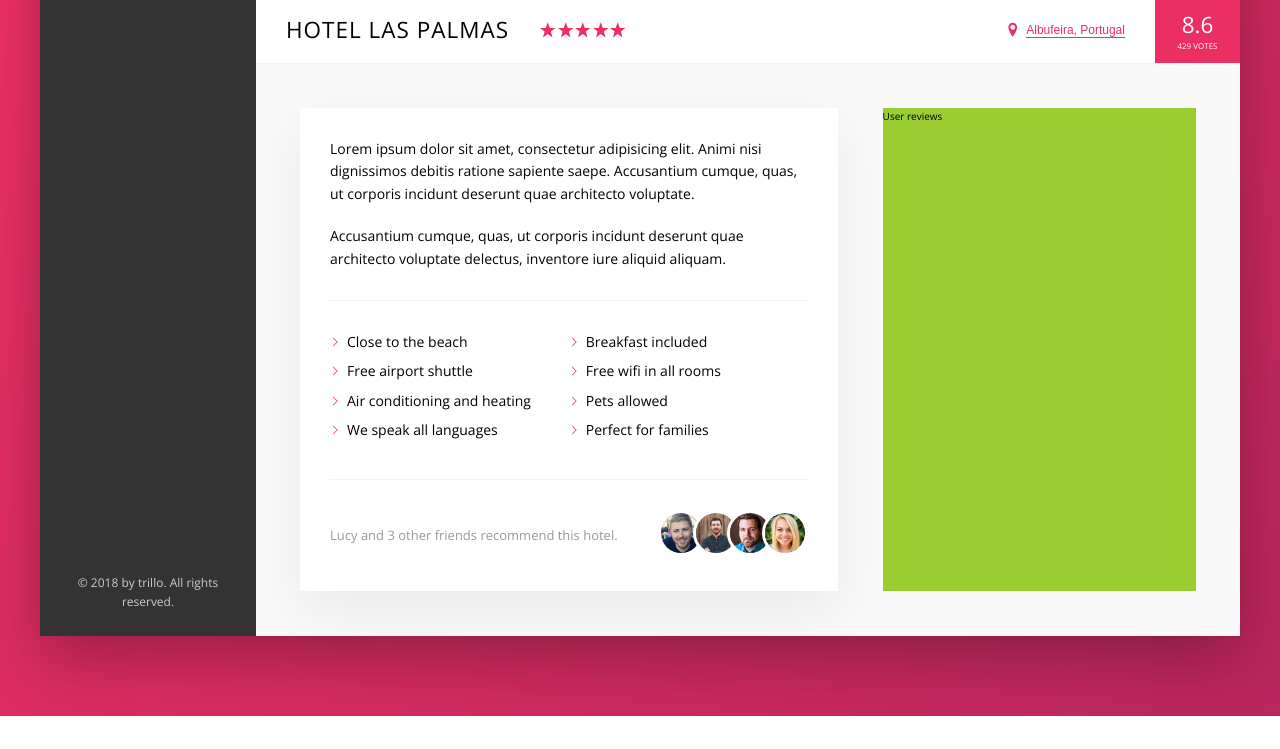
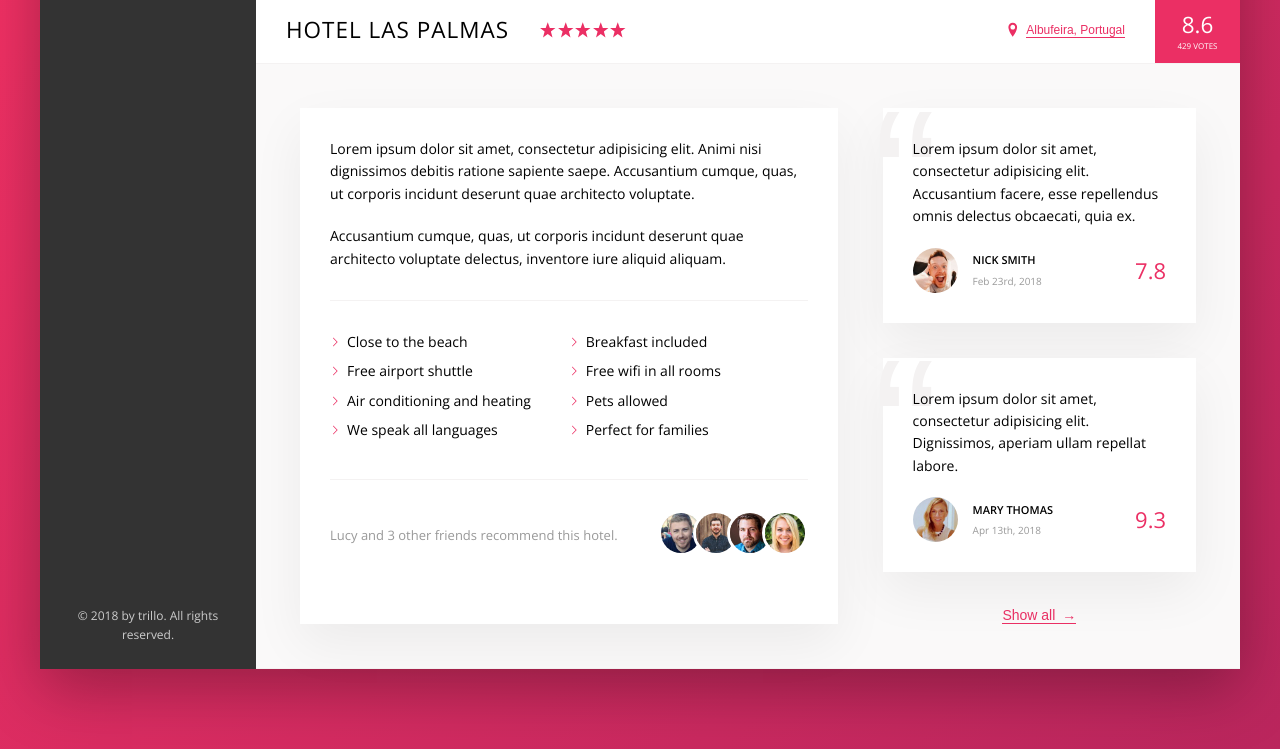
Before and after one commit to milena-mica/Trillo, a website: page index.html in a window 1280 px wide. Shown: the part 538-1287 px from the top of the page. Before the commit the page ends 1254 px from the top, so only its background shows below. Drawn offline with nearby package versions, Linux system fonts and the light colour scheme.

Commit message:
User Reviews Section

```diff
--- a/index.html
+++ b/index.html
@@ -173,10 +173,39 @@
                   </div>
 
                   <div class="user-reviews">
-                    User reviews
+                    <figure class="review">
+                      <blockquote class="review__text">
+                         Lorem ipsum dolor sit amet, consectetur adipisicing elit.
+                         Accusantium facere, esse repellendus omnis delectus obcaecati, quia ex.
+                      </blockquote>
+                      <figcaption class="review__user">
+                         <img src="img/user-1.jpg" alt="User 1" class="review__photo">
+                         <div class="review__user-box">
+                            <p class="review__user-name">Nick Smith</p>
+                            <p class="review__user-date">Feb 23rd, 2018</p>
+                         </div>
+                         <div class="review__rating">7.8</div>
+                      </figcaption>
+                    </figure>
+
+                    <figure class="review">
+                      <blockquote class="review__text">
+                         Lorem ipsum dolor sit amet, consectetur adipisicing elit.
+                         Dignissimos, aperiam ullam repellat labore.
+                      </blockquote>
+                      <figcaption class="review__user">
+                         <img src="img/user-2.jpg" alt="User 2" class="review__photo">
+                         <div class="review__user-box">
+                            <p class="review__user-name">Mary Thomas</p>
+                            <p class="review__user-date">Apr 13th, 2018</p>
+                         </div>
+                         <div class="review__rating">9.3</div>
+                      </figcaption>
+                    </figure>
+
+                    <button class="btn-inline">Show all <span>&rarr;</span></button>
                   </div>
-                </div>
-
+               </div>
             </main>
          </div>
       </div>
--- a/sass/_components.scss
+++ b/sass/_components.scss
@@ -276,8 +276,17 @@
   cursor: pointer;
   transition: all .2s;
 
+  & span {
+    margin-left: 3px;
+    transition: margin-left .2s;
+  }
+
   &:hover {
     color: var(--color-grey-dark-1);
+
+    span {
+      margin-left: 8px;
+    }
   }
 
   &:focus {
@@ -374,6 +383,69 @@
     &:not(:last-child) {
       margin-right: -1.5rem;
     }
-
   }
 }
+
+
+/////////////////////////////////////
+// REVIEWS
+.review {
+  background-color: #fff;
+  box-shadow: var(--shadow-light);
+  padding: 3rem;
+  margin-bottom: 3.5rem;
+  position: relative;
+
+  &__text {
+    margin-bottom: 2rem;
+    z-index: 10;
+    position: relative;
+    overflow: hidden;
+  }
+
+  &__user {
+     display: flex;
+     align-items: center;
+  }
+
+  &__photo {
+      height: 4.5rem;
+      width: 4.5rem;
+      border-radius: 50%;
+      margin-right: 1.5rem;
+  }
+
+  &__user-box {
+     margin-right: auto;
+  }
+
+  &__user-name {
+     font-size: 1.1rem;
+     font-weight: 600;
+     text-transform: uppercase;
+     margin-bottom: .4rem;
+  }
+
+  &__user-date {
+     font-size: 1rem;
+     color: var(--color-grey-dark-3);
+  }
+
+  &__rating {
+     color: var(--color-primary);
+     font-size: 2.2rem;
+     font-weight: 300;
+  }
+
+  &::before {
+    content: "\201C";
+    position: absolute;
+    top: -2.75rem;
+    left: -1rem;
+    line-height: 1;
+    font-size: 20rem;
+    color: var(--color-grey-light-2);
+    font-family: sans-serif;
+    z-index: 1;
+  }
+}
--- a/sass/_layout.scss
+++ b/sass/_layout.scss
@@ -39,6 +39,7 @@
 }
 
 .detail {
+  font-size: 1.4rem;
   display: flex;
   padding: 4.4rem;
   background-color: var(--color-grey-light-1);
@@ -46,7 +47,6 @@
 }
 
 .description {
-   font-size: 1.4rem;
    background-color: #fff;
    box-shadow: var(--shadow-light);
    padding: 3rem;
@@ -55,6 +55,9 @@
 }
 
 .user-reviews {
-  background-color: yellowgreen;
   flex: 1;
+
+  display: flex;
+  flex-direction: column;
+  align-items: center;
 }
```
Also changed, not shown: css/style.css.
